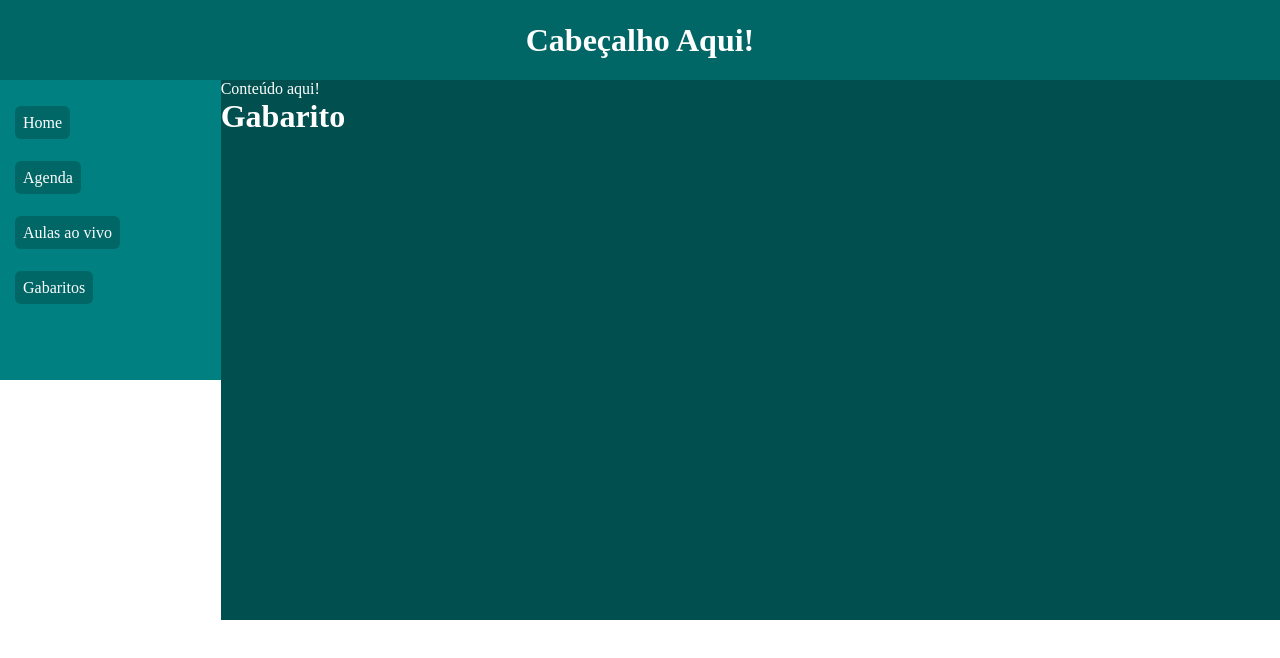
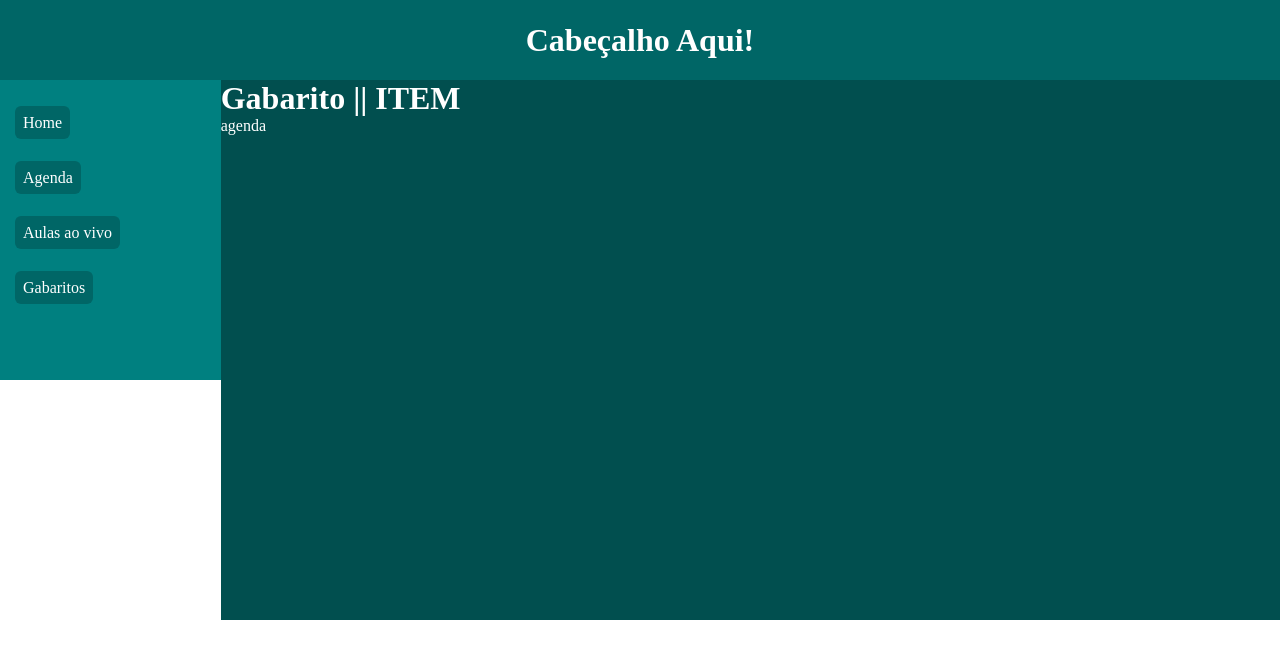
Before and after one commit to ViniIsDev/Projects, a React (Create React App) app in the folder react-app/: page /gabarito/agenda in a window 1280 px wide. Shown: the top 658 px of the page. Built offline with nearby package versions, Linux system fonts and the light colour scheme.

Commit message:
Finalizado router/aula1

```diff
--- a/react-app/src/components/Content.jsx
+++ b/react-app/src/components/Content.jsx
@@ -1,7 +1,8 @@
 import React, {Component} from 'react';
-import { Route } from 'react-router-dom';
+import { Route, Switch } from 'react-router-dom';
 import Agenda from '../pages/Agenda';
 import Gabarito from '../pages/Gabarito';
+import GabaritoItem from '../pages/GabaritoItem';
 import Home from '../pages/Home';
 import LiveLectures from '../pages/LiveLectures';
 
@@ -9,11 +10,13 @@ class Content extends Component {
     render() {
         return (
             <main className='container__content'>
-                Conteúdo aqui!
+                <Switch>
                 <Route path='/live-lectures' component={ LiveLectures}/>
                 <Route path='/' component={ Home } exact />
                 <Route path='/agenda' component={ Agenda }/>
-                <Route path='/gabarito' component={ Gabarito }/>
+                <Route path='/gabarito' component={ Gabarito } exact />
+                <Route path='/gabarito/:item' component={ GabaritoItem }/>
+                </Switch>
             </main>
         )
     }
--- a/react-app/src/components/SideBar.jsx
+++ b/react-app/src/components/SideBar.jsx
@@ -1,14 +1,15 @@
 import React, {Component} from 'react';
+import { Link } from 'react-router-dom';
 
 class SideBar extends Component {
     render() {
         return (
                 <nav className='container__nav'>
                     <ul className='container__ulmenu'>
-                        <li><a href='./'>Home</a></li>
-                        <li><a href='./agenda'>Agenda</a></li>
-                        <li><a href='./live-lectures'>Aulas ao vivo</a></li>
-                        <li><a href='./gabarito'>Gabaritos</a></li>
+                        <li><Link to='./'>Home</Link></li>
+                        <li><Link to='./agenda'>Agenda</Link></li>
+                        <li><Link to='./live-lectures'>Aulas ao vivo</Link></li>
+                        <li><Link to='./gabarito'>Gabaritos</Link></li>
                     </ul>
                 </nav>
         )
--- /dev/null
+++ b/react-app/src/pages/GabaritoItem.jsx
@@ -0,0 +1,15 @@
+import React, {Component} from 'react';
+
+class GabaritoItem extends Component {
+    render() {
+        const { item } = this.props.match.params;
+        return (
+            <div>
+                <h1>Gabarito || ITEM </h1>
+                <p>{item}</p>
+            </div>
+        )
+    }
+};
+
+export default GabaritoItem;
```
